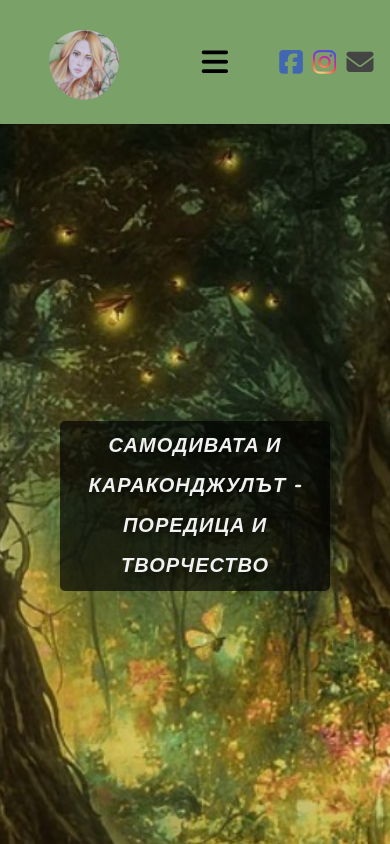
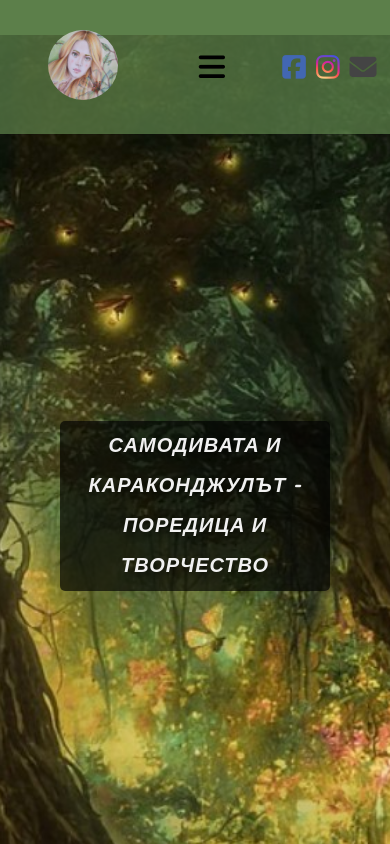
Before and after one commit to ZoranNikolov/samodivata, a React (Create React App) app: page / in a window 390 px wide. Shown: the top 844 px of the page. Built offline with nearby package versions, Linux system fonts and the light colour scheme; no server answers.

Commit message:
updated colors

```diff
--- a/package.json
+++ b/package.json
@@ -15,6 +15,7 @@
     "firebase": "^10.9.0",
     "react": "^18.2.0",
     "react-dom": "^18.2.0",
+    "react-h5-audio-player": "^3.9.3",
     "react-helmet": "^6.1.0",
     "react-pdf": "^7.3.3",
     "react-router-dom": "^6.14.2",
--- a/src/App.js
+++ b/src/App.js
@@ -12,8 +12,8 @@ import SingleGallery from './components/posts/gallery/singleGallery/singleGaller
 import Blog from './pages/blog/blog';
 import News from './pages/news/news';
 import SingleNews from './pages/news/singleNews/singleNews';
-// import BackgroundMusic from './components/backgroundMusic/backgroundMusic';
 import '@fortawesome/fontawesome-free/css/all.min.css';
+// import Player from './components/player/player';
 
 function ScrollToTopOnRouteChange() {
   const { pathname } = useLocation();
@@ -28,7 +28,7 @@ function ScrollToTopOnRouteChange() {
 function App() {
   return (
     <BrowserRouter>
-      {/* <BackgroundMusic /> */}
+      {/* <Player /> */}
       <ScrollToTopOnRouteChange />
       <TopBar />
       <Helmet>
--- a/src/assets/styles/topbar.css
+++ b/src/assets/styles/topbar.css
@@ -14,11 +14,11 @@ body {
 
 .top {
 	width: 100%;
-	height: 50px;
-	background-color: #fbf5ef;
-	/* background-color: #567546; */
+	height: 0px;
+	/* background-color: #fbf5ef; */
+	background-color: #567546;
 	position: sticky;
-	padding-bottom: 15px;
+	/* padding-bottom: 15px; */
 	top: 0;
 	display: flex;
 	flex-direction: column;
@@ -35,9 +35,11 @@ body {
 	width: 100%;
 	height: 200px;
 	/* background-color: #fbf5ef; */
-	background-color: #79a168;
+	/* background-color: #79a168; */
+	background-color: #5f844cb5;
 	/* background-color: #567546;
 	opacity: 0.5; */
+	/* opacity: 0.5; */
 	position: sticky;
 	/* padding-top: 15px; */
 	top: 0;
@@ -154,6 +156,7 @@ body {
 	height: 130px;
 	border-radius: 50%;
 	padding-top: 10px;
+	padding-bottom: 10px;
 	/* object-fit: cover; */
 }
 
@@ -326,6 +329,31 @@ body {
 	margin-right: 12px;
 }
 
+
+/* Styling player */
+.rhap_progress-section{
+	display: none !important;
+}
+.rhap_rewind-button{display: none;}
+.rhap_forward-button{display: none;}
+.rhap_repeat-button{display: none;}
+.rhap_volume-controls{display: none !important;}
+.rhap_container{
+		width: 0% !important;
+		padding: 0 !important;
+}
+.rhap_loop--off{display: none;}
+.rhap_additional-controls{display: none;}
+.rhap_controls-section{margin-right: 0 !important;}
+.rhap_progress-section{display: none !important;}
+.rhap_play-pause-button {
+	font-size: 45px !important;
+	width: 45px !important;
+	height: 45px !important;
+	color: rgb(68, 68, 68) !important;
+}
+.rhap_main-controls-button{margin: 0 !important; line-height: 45px !important;}
+
 /* Media Query for Tablets (max-width: 992px) */
 @media screen and (max-width: 992px) {
 	.topCenter {
@@ -477,12 +505,10 @@ body {
 		justify-content: center;
 	}
 
-	.top {
+	/* .top {
 		height: 40px;
-		/* Modify height for smaller screens */
 		padding-bottom: 10px;
-		/* Modify padding-bottom for smaller screens */
-	}
+	} */
 
 	.topImg {
 		width: 100px;
@@ -595,6 +621,9 @@ body {
 		font-size: 27px;
 	}
 
+	.rhap_play-pause-button{font-size: 27px !important; height: 27px !important; width: 27px !important;}
+	.rhap_main-controls-button{line-height: 27px !important;}
+
 	.topRight {
 		gap: 10px;
 	}
--- /dev/null
+++ b/src/components/player/player.jsx
@@ -0,0 +1,17 @@
+import AudioPlayer from 'react-h5-audio-player';
+import 'react-h5-audio-player/lib/styles.css';
+import backgroundSong from "../../assets/audio/song.mp3";
+
+const Player = () => (
+  <AudioPlayer
+    autoPlay
+    src={backgroundSong}
+    // onPlay={e => console.log("onPlay")}
+    // other props here
+    showJumpControls={false}
+    showFilledProgress={false}
+    layout={'horizontal-reverse'}
+  />
+);
+
+export default Player;
--- a/src/components/topbar/TopBar.jsx
+++ b/src/components/topbar/TopBar.jsx
@@ -2,6 +2,7 @@ import { Link, useLocation, useNavigate } from "react-router-dom";
 import "../../assets/styles/topbar.css";
 import logo from "../../assets/images/logo.jpg";
 import { useState, useEffect, useRef } from "react";
+import Player from "../player/player";
 
 export default function TopBar() {
 	const [hamburgerOpen, setHamburgerOpen] = useState(false);
@@ -57,6 +58,7 @@ export default function TopBar() {
 	return (
 		<>
 			<div className="top">
+				{/* <Player /> */}
 				{/* <div className="infoContainer"> */}
 					{/* <div className="infoWrapper"> */}
 						{/* <i className="contactIcon fa-solid fa-envelope">
@@ -214,6 +216,7 @@ export default function TopBar() {
 						</ul>
 					</div>
 					<div className="topRight">
+						<Player />
 						<a
 							href="https://www.facebook.com/samodivata.i.karakondjulat"
 							target="_blank"
```
Also changed, not shown: src/components/backgroundMusic/backgroundMusic.jsx (deleted, +0 -51 lines), 1 other file (tests, documents, lock files or other folders).
